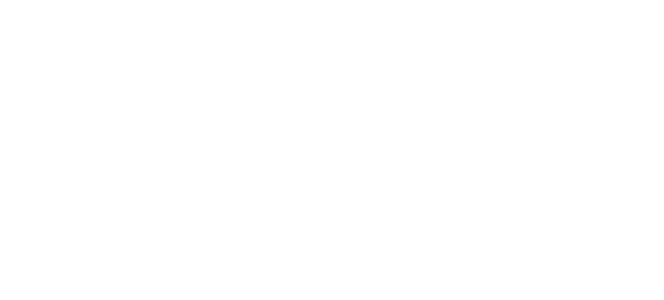
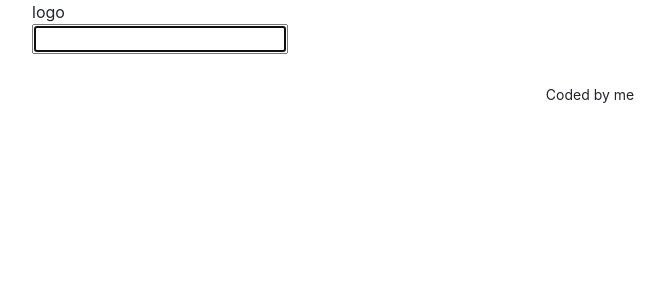
Before and after one commit to Rina707S/dictionary-react, a React (Create React App) app: page / in a window 1280 px wide. Shown: the top 300 px of the page, without its empty margins (50-714 px from the left). Built offline with nearby package versions, Linux system fonts and the light colour scheme.

Commit message:
Added a simple search form

```diff
--- a/src/App.css
+++ b/src/App.css
@@ -0,0 +1,5 @@
+.App footer {
+  font-size: 14px;
+  text-align: center;
+  margin: 30px 0;
+}
--- a/src/App.js
+++ b/src/App.js
@@ -1,11 +1,17 @@
 import "./App.css";
+import Dictionary from "./Dictionary";
 
-function App() {
+export default function App() {
   return (
     <div className="App">
+      <div className="container">
+        <div className="App-header">logo</div>
+        <main>
+          <Dictionary />
+        </main>
+        <footer>Coded by me</footer>
+      </div>
       <header className="App-header"></header>
     </div>
   );
 }
-
-export default App;
--- /dev/null
+++ b/src/Dictionary.js
@@ -0,0 +1,23 @@
+import React, { useState } from "react";
+import "./Dictionary.css";
+
+export default function Dictionary() {
+  let [keyword, setKeyword] = useState(null);
+
+  function search(event) {
+    event.preventDefault();
+    alert(`Searching for ${keyword}`);
+  }
+
+  function keywordChange(event) {
+    setKeyword(event.target.value);
+  }
+
+  return (
+    <div className="Dictionary">
+      <form onSubmit={search}>
+        <input type="search" onChange={keywordChange} autoFocus="on" />
+      </form>
+    </div>
+  );
+}
```
Also changed, not shown: src/Dictionary.css (added).
